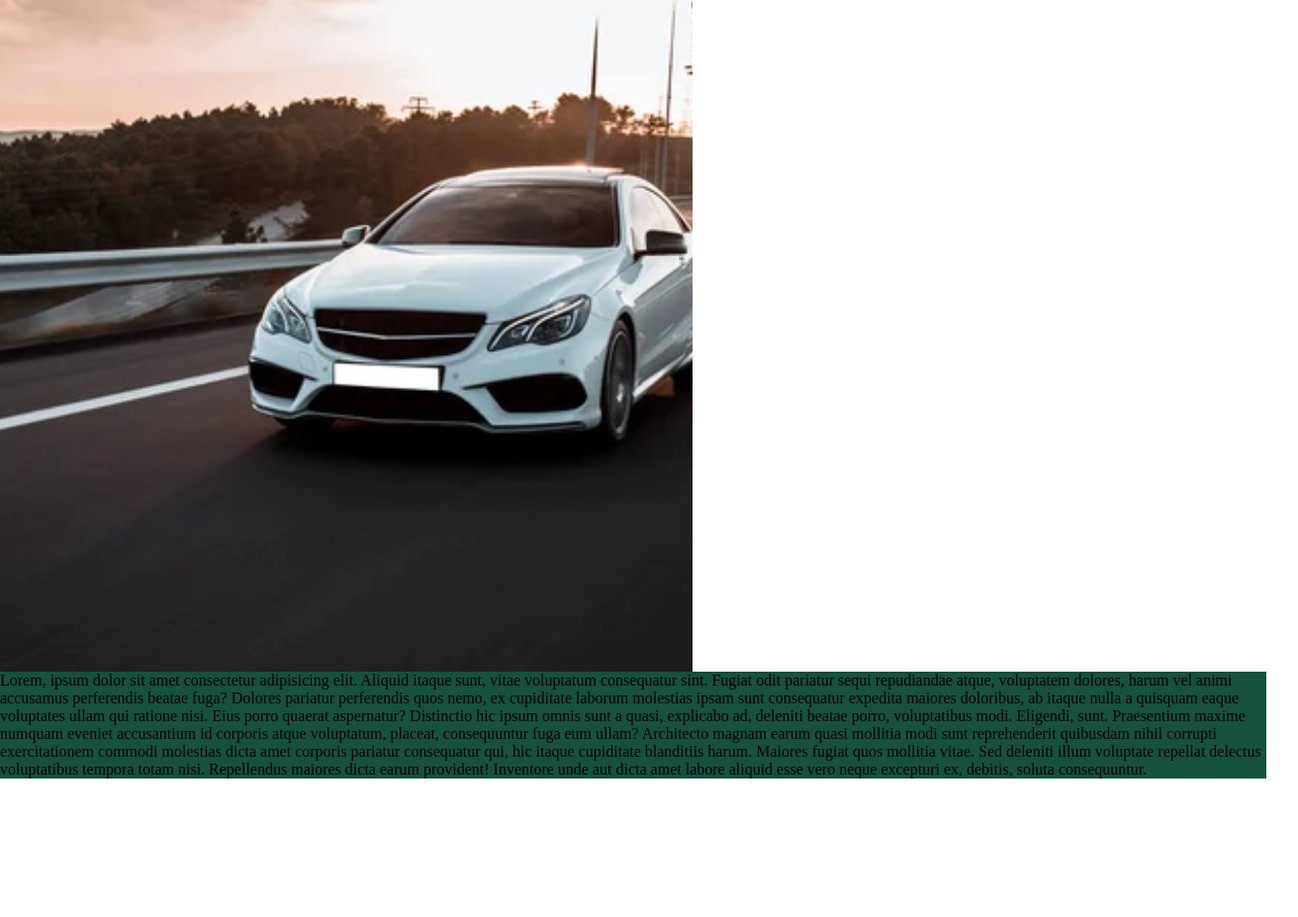
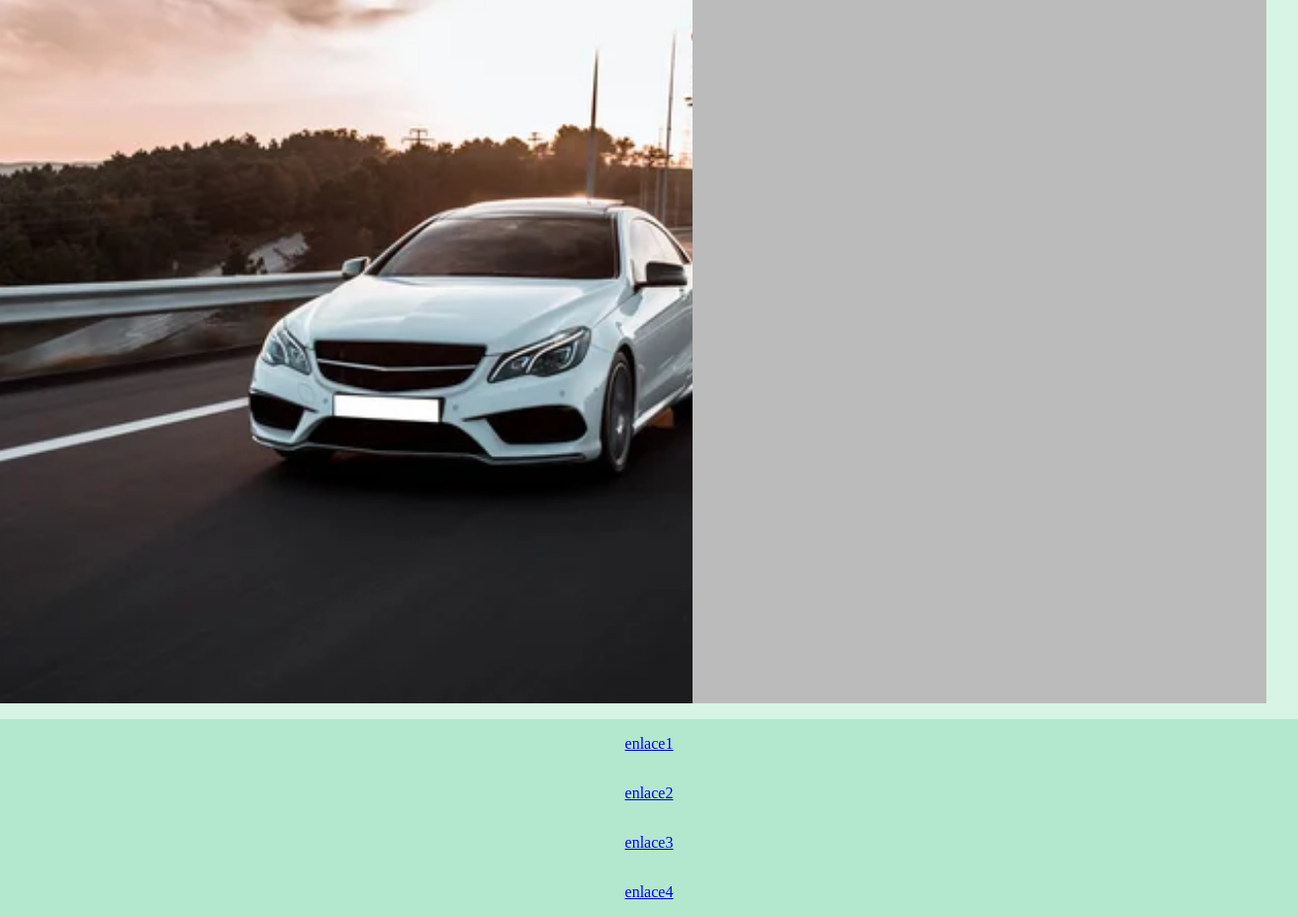
Before and after one commit to cesargm1/car-web, a plain HTML site: page index.html in a window 1280 px wide. Shown: the part 1023-1950 px from the top of the page at 99% size, 1312 px wide, since content can reach past the window. Before the commit the page ends 1810 px from the top, so only its background shows below. Drawn offline with Linux system fonts and the light colour scheme.

Commit message:
fix footer and scroll x

```diff
--- a/index.html
+++ b/index.html
@@ -3,7 +3,7 @@
 	<head>
 		<meta charset="UTF-8" />
 		<meta name="viewport" content="width=device-width, initial-scale=1.0" />
-		<title>car-web</title>
+		<title>car web</title>
 		<link rel="stylesheet" href="style.css" />
 	</head>
 	<body>
@@ -37,29 +37,20 @@
 			<section class="section1">
 				<h1>nuestros mejores coches</h1>
 			</section>
+
 			<section class="section2">
 				<img src="/images/car-badground-photo.jpg" alt="coche" />
 				<img src="/images/car-badground-photo.jpg" alt="coche" />
 			</section>
 		</main>
+
 		<footer>
-			Lorem, ipsum dolor sit amet consectetur adipisicing elit. Aliquid itaque
-			sunt, vitae voluptatum consequatur sint. Fugiat odit pariatur sequi
-			repudiandae atque, voluptatem dolores, harum vel animi accusamus
-			perferendis beatae fuga? Dolores pariatur perferendis quos nemo, ex
-			cupiditate laborum molestias ipsam sunt consequatur expedita maiores
-			doloribus, ab itaque nulla a quisquam eaque voluptates ullam qui ratione
-			nisi. Eius porro quaerat aspernatur? Distinctio hic ipsum omnis sunt a
-			quasi, explicabo ad, deleniti beatae porro, voluptatibus modi. Eligendi,
-			sunt. Praesentium maxime numquam eveniet accusantium id corporis atque
-			voluptatum, placeat, consequuntur fuga eum ullam? Architecto magnam earum
-			quasi mollitia modi sunt reprehenderit quibusdam nihil corrupti
-			exercitationem commodi molestias dicta amet corporis pariatur consequatur
-			qui, hic itaque cupiditate blanditiis harum. Maiores fugiat quos mollitia
-			vitae. Sed deleniti illum voluptate repellat delectus voluptatibus tempora
-			totam nisi. Repellendus maiores dicta earum provident! Inventore unde aut
-			dicta amet labore aliquid esse vero neque excepturi ex, debitis, soluta
-			consequuntur.
+			<ul>
+				<li><a href="#enlace1">enlace1</a></li>
+				<li><a href="#enlace2">enlace2</a></li>
+				<li><a href="·enlace3">enlace3</a></li>
+				<li><a href="#enlace4">enlace4</a></li>
+			</ul>
 		</footer>
 	</body>
 </html>
--- a/style.css
+++ b/style.css
@@ -16,10 +16,13 @@
 *{
     margin: 0%;
     min-height: 0%;
+    padding: 0;
 }
 
 body{
+    background-color: #d7f4e4;
     display: grid;
+    gap: 1em;
     grid-template-rows: min-content 1fr  min-content;
     grid-template-areas: "header"
                           "main"
@@ -30,19 +33,13 @@ body{
 header{
     grid-area: header;
     background-color: var(--silver-tree-50);
-    display: flex;
 }
 
 nav{
     width: 100%;
-    display: flex;
-    justify-content: center;
     position: relative;
 }
 
-li{
-    display: flex;
-}
 
 .close{
     background-color: #d7f4e4;
@@ -79,8 +76,9 @@ a> img{
 main{
     min-height: 100dvh;
     grid-area: main;
+    background-color: #bbb;
     display: grid;
-    gap: 1em;
+    gap: 2em;
     grid-template-rows: 1fr 1fr;
     grid-template-areas: "section1"
                         "section2";
@@ -92,26 +90,26 @@ main{
     background-repeat: no-repeat;
     background-size: cover;
     background-position: center;
-    filter: brightness(30%);
+    filter: brightness(40%);
     min-height: 100vh;
     display: flex;
     justify-content: center;
     align-items: center;
+    background-attachment: fixed;
 }
 
 h1{
- font-size: 2rem;
-font-family: Arial, Helvetica, sans-serif var(--silver-tree-600);
+font-size: 2rem;
+font-family: Arial, Helvetica, sans-serif;
 font-weight: bold;
-color: var(--silver-tree-600);
 text-transform: uppercase;
-text-shadow: 0 1px 0 #ddd, 0 2px 0 #ccc, 0 3px 0 #bbb,
-0 4px 0 #aaa, 0 5px 0 #acacac, 0 6px 1px rgba(0,0,0,0.1), 0 0 5px
- rgba(0,0,0,0.1),
- 0 1px 3px rgba(0,0,0,0.3), 0 3px 5px rgba(0,0,0,0.2), 0 5px 10px rgba(0,0,0,0.25), 0 10px 10px
- rgba(0,0,0,0.2), 0 20px 20px rgba(0,0,0,0.15);
+mix-blend-mode: screen;
+padding: 1em;
+background-color: var(--silver-tree-50);
+color: black;
+
+
 }
-
 
 .section2{
 max-width: 700px;
@@ -120,7 +118,7 @@ display: flex;
 overflow-x: scroll;
 scroll-snap-type: x mandatory;
 grid-area: section2;
-min-height: 100vh;
+/*min-height: 100vh;*/ /* put min-height if add another section*/
 }
 
 .section2 img {
@@ -130,5 +128,18 @@ min-height: 100vh;
 }
 
 footer{
-    background-color: #14513f;
+    grid-area: footer;
 }
+
+footer > ul{
+display: flex;
+flex-wrap: wrap;
+flex-direction: column;
+background-color: #b3e7ce;
+width: 100%;
+}
+
+li{
+    text-decoration: none;
+    color: var(--silver-tree-200);
+}
```
